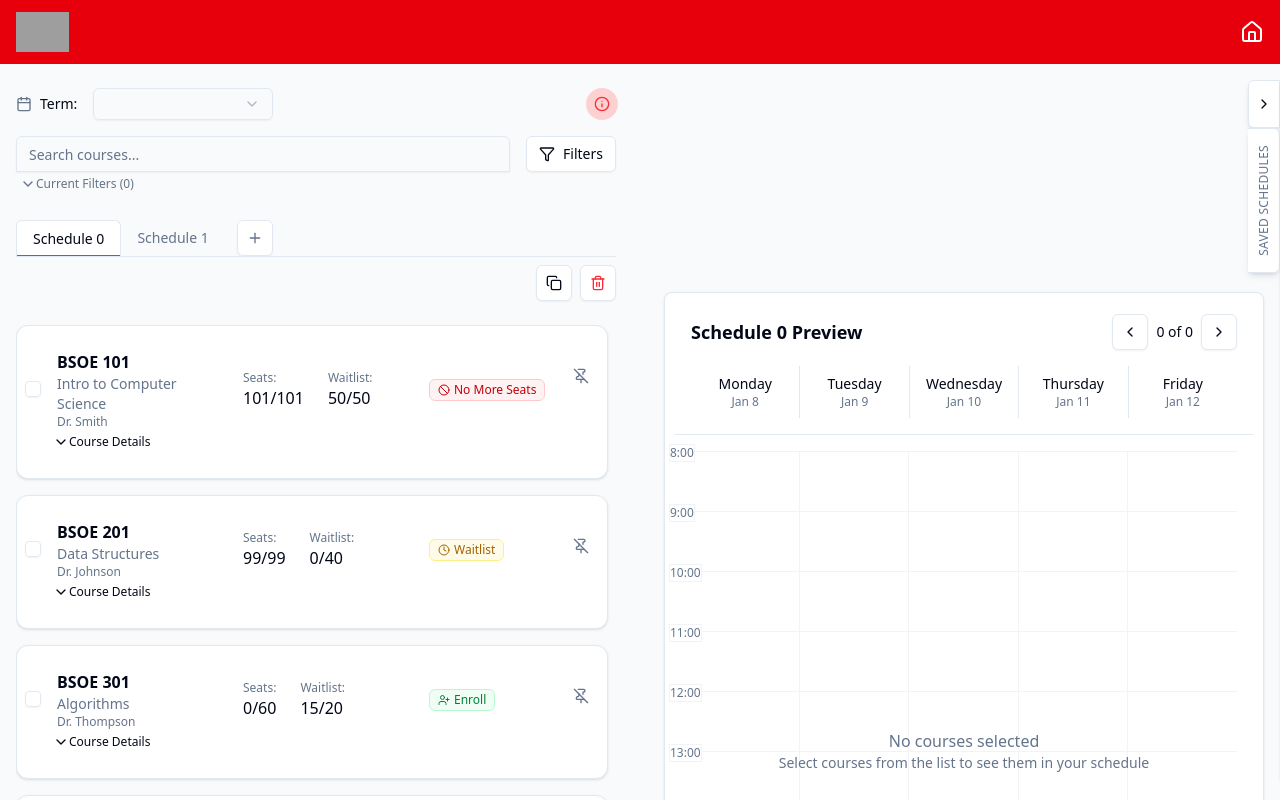
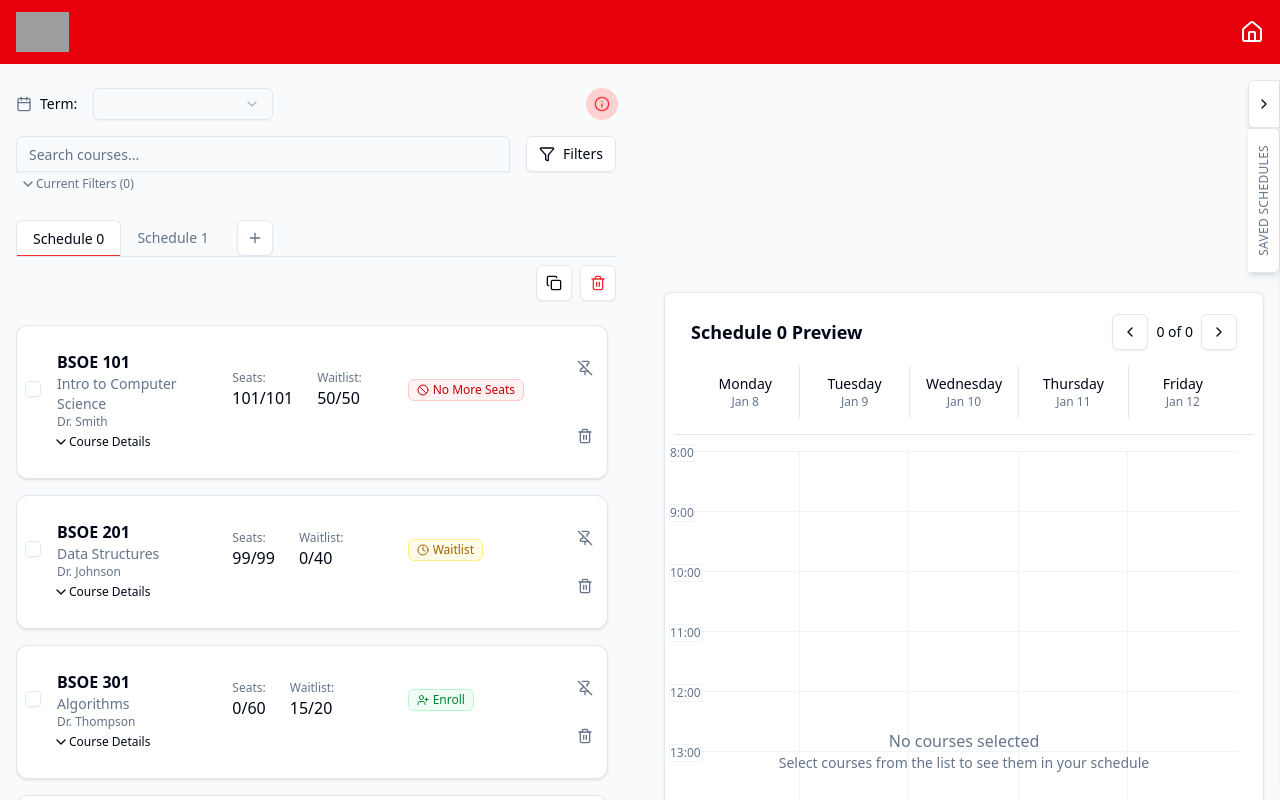
Before and after one commit to enibalo/ScheduleBuilder, a Next.js app: page /schedule in a window 1280 px wide. Shown: the top 800 px of the page. Built offline with nearby package versions, Linux system fonts and the light colour scheme; grey boxes are pictures that could not be loaded.

Commit message:
add delete course function

```diff
--- a/src/app/components/CourseList.jsx
+++ b/src/app/components/CourseList.jsx
@@ -1,6 +1,7 @@
 import {
   Pin,
   PinOff,
+  Trash2,
 } from "lucide-react";
 
 import { Button } from "@/components/ui/button"
@@ -14,7 +15,7 @@ import { CollapsibleTrigger } from "@radix-ui/react-collapsible";
 import { ChevronDown } from 'lucide-react';
 import { useState } from "react";
 
-function CourseList({ courses, toggleCourseSelection, toggleCoursePinned, enrolledCourses}) {
+function CourseList({ courses, toggleCourseSelection, toggleCoursePinned, enrolledCourses, onDeleteCourse}) {
   const [isOpen, setIsOpen] = useState(new Array(courses.length).fill(false));
 
 
@@ -29,19 +30,8 @@ function CourseList({ courses, toggleCourseSelection, toggleCoursePinned, enroll
           return (
           <Card key={course.id} className="overflow-hidden">
             <CardContent className="p-0">
-              <div className="relative px-2">
-                <Button
-                  variant="ghost"
-                  size="icon"
-                  className="absolute top-2 right-2"
-                  onClick={() => toggleCoursePinned(course.id)}
-                >
-                  {course.pinned ? (
-                    <Pin className="h-4 w-4 text-red-500 fill-red-500" />
-                  ) : (
-                    <PinOff className="h-4 w-4 text-muted-foreground" />
-                  )}
-                </Button>
+              <div className="relative px-2 grid grid-cols-[1fr_2em]">
+                <div>
                 <div className="flex items-center">
                   <div className="mr-4">
                     <Checkbox
@@ -116,6 +106,30 @@ function CourseList({ courses, toggleCourseSelection, toggleCoursePinned, enroll
                       </div>
                     </CollapsibleContent>
                   </Collapsible>
+                  </div>
+                  <div className="flex flex-col justify-between w-full">
+                      <Button
+                        variant="ghost"
+                        size="icon"
+                        className=""
+                        onClick={() => toggleCoursePinned(course.id)}
+                      >
+                        {course.pinned ? (
+                          <Pin className="h-4 w-4 text-red-500 fill-red-500" />
+                        ) : (
+                          <PinOff className="h-4 w-4 text-muted-foreground" />
+                        )}
+                      </Button>
+                      <Button
+                      variant="ghost"
+                      size="icon"
+                      className=""
+                      value={course.id}
+                      onClick={(e)=> onDeleteCourse(e.target.value)}>
+                        <Trash2 className="h-4 w-4 text-muted-foreground" ></Trash2>
+                      </Button>
+                      </div>
+
                 </div>
               </CardContent>
             </Card>
--- a/src/app/schedule/page.jsx
+++ b/src/app/schedule/page.jsx
@@ -85,6 +85,8 @@ export default function CourseSearch() {
   const [enrollmentStatus, setEnrollmentStatus] = useState({})
   const [selectedTerm, setSelectedTerm] = useState(localStorage.getItem("term"))
   const [totalWeeks,setTotalWeeks] = useState(0)
+
+  console.log(activeScheduleData)
 
   // Add new state for tracking pending actions
   const [pendingActions, setPendingActions] = useState([])
@@ -215,7 +217,7 @@ export default function CourseSearch() {
 
     activeScheduleData.courses.forEach(course => {
       if (course.selected) {
-        {/*Handle pinned courses  */}
+        {/*Handle pinned courses by checking a course's currentWeek */}
         course["schedule" +  course.currentWeek].forEach((scheduleItem, index) => {
           blocks.push({
             id: `${course.id}-${index}`,
@@ -341,6 +343,8 @@ export default function CourseSearch() {
     ])
   }
 
+
+
   // Add a new function to handle the "Get Schedule" button click
   const handleGetSchedule = () => {
     setConfirmationOpen(true)
@@ -399,6 +403,15 @@ export default function CourseSearch() {
     setFilterDialogOpen(false)
   }
 
+  const handleDeleteCourse = (courseId) =>{
+    const newCourses = activeScheduleData.courses.filter(course => course.id != courseId)
+    setActiveScheduleData({
+      ...activeScheduleData,
+      courses: newCourses,
+    })
+
+  }
+
   function addCourseToSchedule(courseId) {
     const course = allCourses.filter(course => course.id === courseId)[0];
 
@@ -408,6 +421,7 @@ export default function CourseSearch() {
         ...activeScheduleData.courses,
         {
           ...course,
+          currentWeek: weekNumber,
           selected: false,
           pinned: false,
           status: "none"
@@ -569,7 +583,7 @@ export default function CourseSearch() {
               </div>
             </div>
 
-            <CourseList courses={activeScheduleData.courses} enrolledCourses={enrolledCourses} toggleCourseSelection={toggleCourseSelection} toggleCoursePinned={toggleCoursePinned} />
+            <CourseList onDeleteCourse={handleDeleteCourse} courses={activeScheduleData.courses} enrolledCourses={enrolledCourses} toggleCourseSelection={toggleCourseSelection} toggleCoursePinned={toggleCoursePinned} />
 
             <SuggestedCourses onAddCourse={addCourseToSchedule}></SuggestedCourses>
           </div>
```
